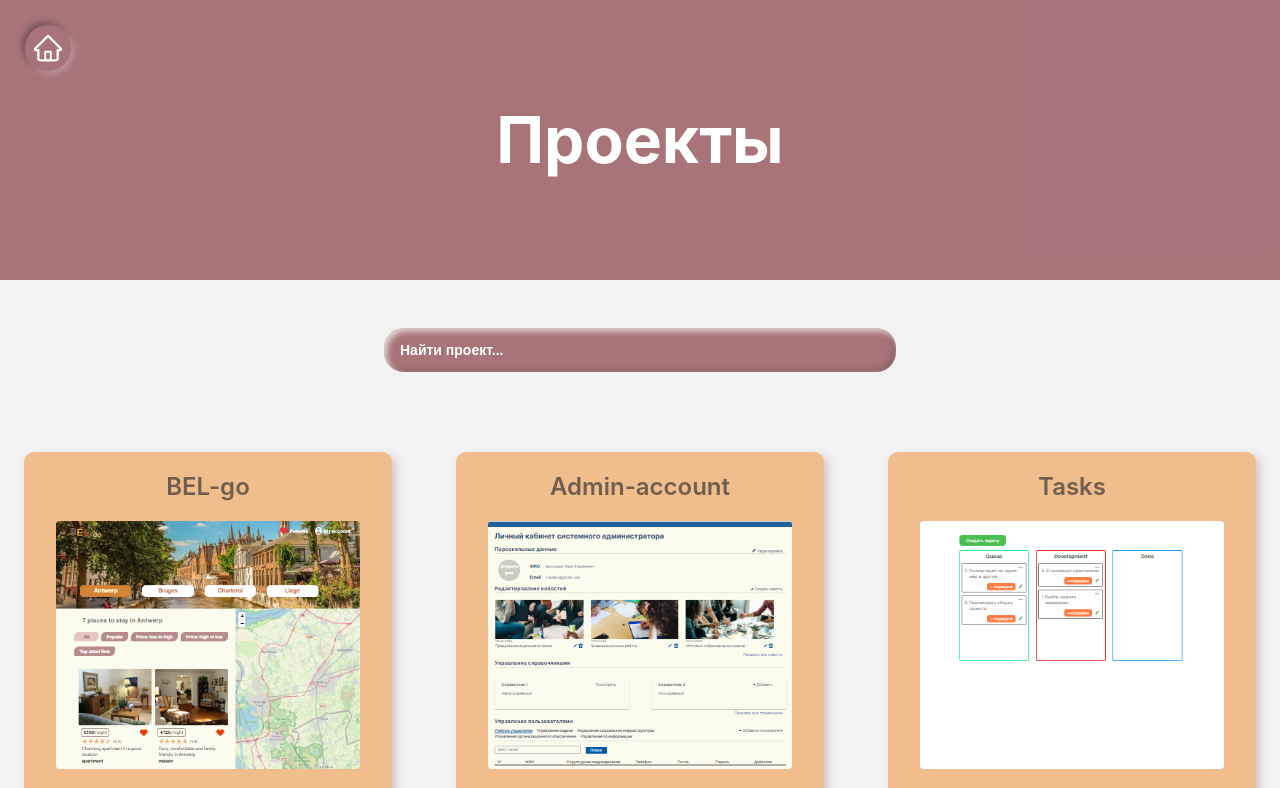
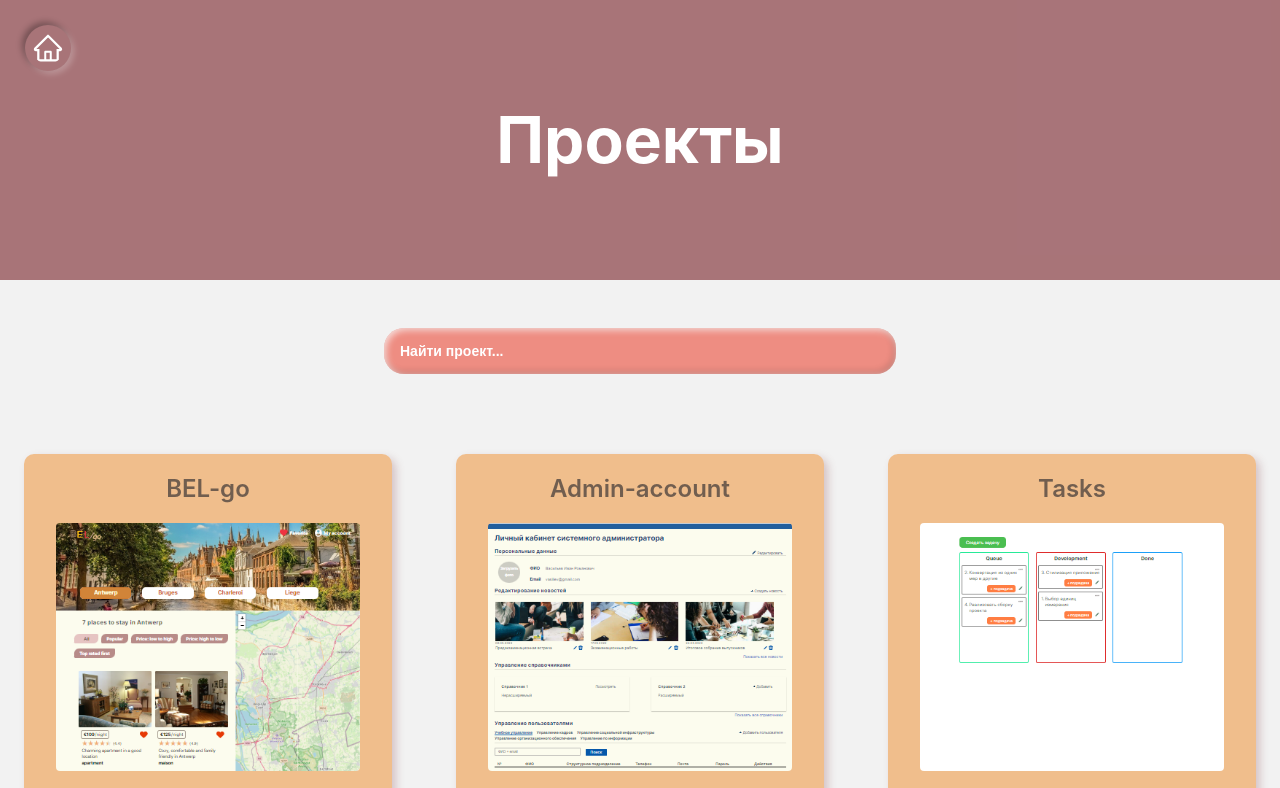
Before and after one commit to fukodiaz/portfolio_ts, a React app in the folder client/: page /projects in a window 1280 px wide. Shown: the top 788 px of the page. Built offline with nearby package versions, Linux system fonts and the light colour scheme; the HTML template or start-up script is replaced by a standard one.

Commit message:
styling search-input

```diff
--- a/client/src/components/page-projects/page-projects.module.less
+++ b/client/src/components/page-projects/page-projects.module.less
@@ -64,11 +64,11 @@
 	font-weight: 600;
 	color: #fff;
 	width: 40%;
-	height: 44px;
+	height: 46px;
 	border: none;
 	border-radius: 20px;
-	background-color: #893F45B3;
-	box-shadow: inset 3px 3px 6px #ffffffbd, inset -3px -3px 6px #00000030;
+	background-color: rgba(238, 130, 118, 0.9);
+	box-shadow: inset 2px 2px 7px #ffffffbd, inset -2px -2px 7px #00000030;
 	outline: none;
 	&::placeholder {
 		color: #fff;
```
